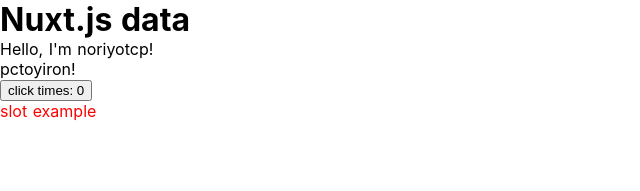
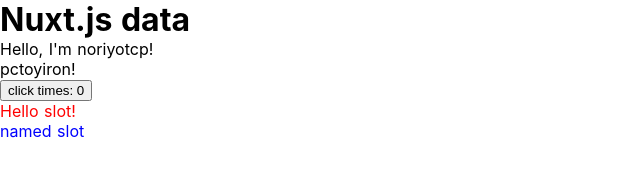
Before and after one commit to noriyotcp/handson-sample, a Nuxt app: page / in a window 1280 px wide. Shown: the top 191 px of the page, without its empty margins (0-640 px from the left). Built offline with nearby package versions, Linux system fonts and the light colour scheme.

Commit message:
Use named slot

```diff
--- a/components/Sample.vue
+++ b/components/Sample.vue
@@ -9,8 +9,11 @@
       type="button"
       name="button"
       @click="plus">click times: {{ num }}</button>
-    <div class="slot">
+    <div class="red">
       <slot />
+    </div>
+    <div class="blue">
+      <slot name="named" />
     </div>
     <div :class="['hide', { seven: num === 7 }]">
       click 7 times
@@ -55,7 +58,10 @@
     display: block;
   }
 }
-.slot {
+.red {
   color: red;
 }
+.blue {
+  color: blue;
+}
 </style>
--- a/pages/index.vue
+++ b/pages/index.vue
@@ -1,7 +1,8 @@
 <template>
   <sample :title="indexTitle">
-    <div class="come">
-      slot example
+    Hello slot!
+    <div slot="named">
+      named slot
     </div>
   </sample>
 </template>
```
